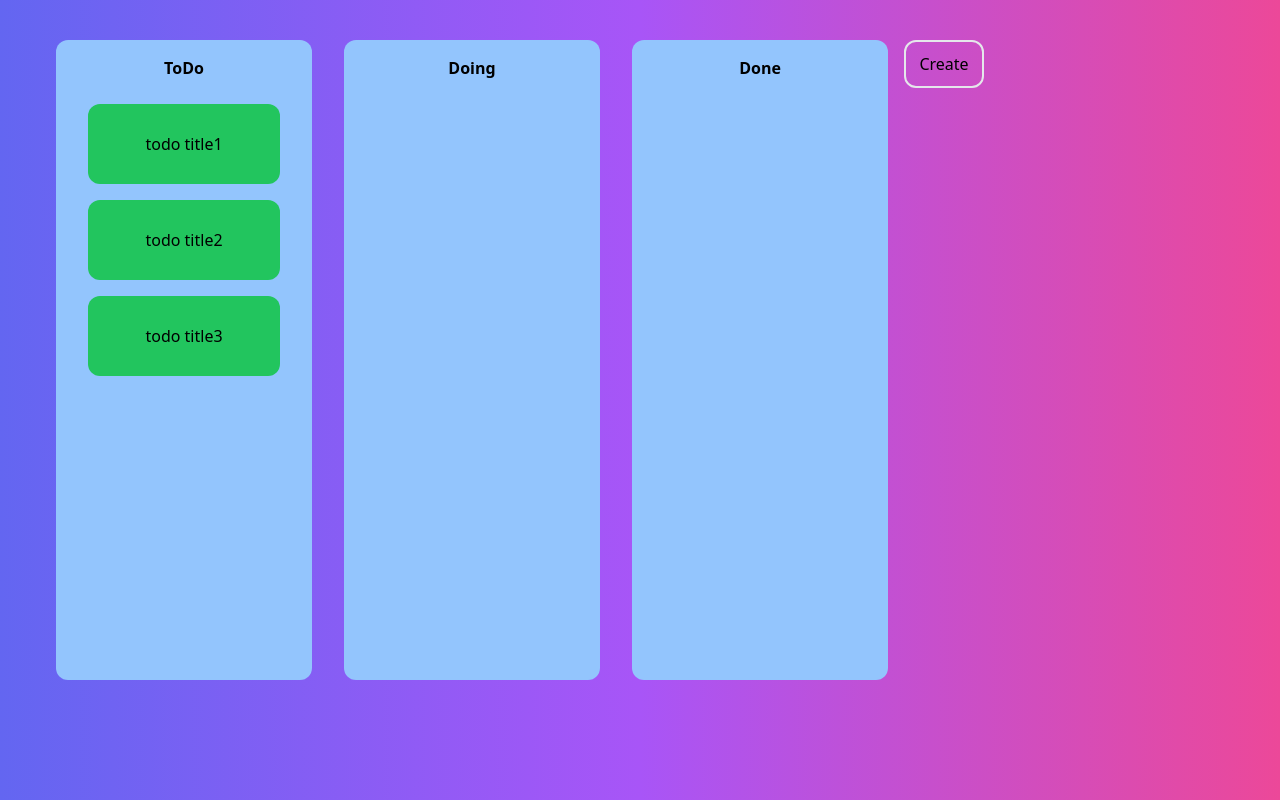
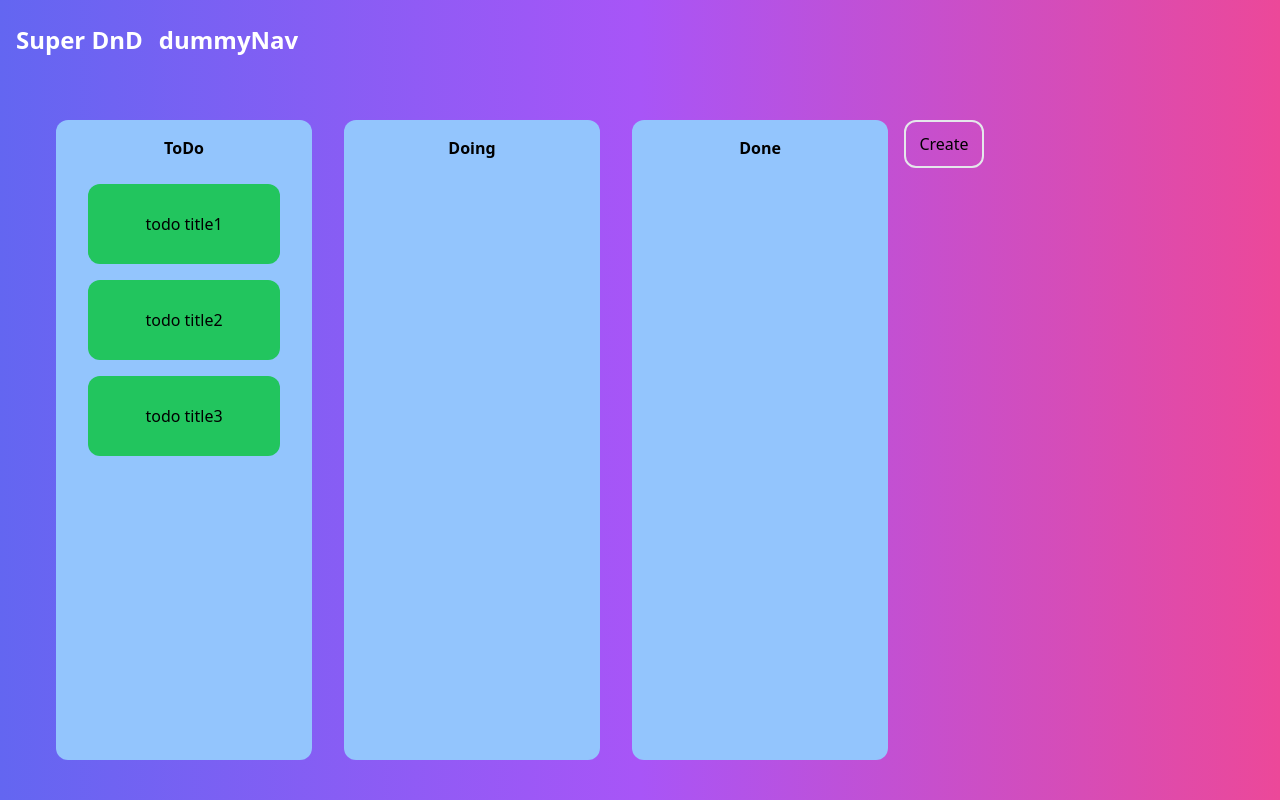
Before and after one commit to hironomiu/typescript-react-html-drag-and-drop, a React (Create React App) app: page / in a window 1280 px wide. Built offline with nearby package versions, Linux system fonts and the light colour scheme.

Commit message:
commited

```diff
--- a/src/App.tsx
+++ b/src/App.tsx
@@ -1,10 +1,10 @@
-import React from 'react'
-import Main from './components/Main'
+import Layout from './components/Layout'
 
 const App = () => {
   return (
+    // Gradient Color Stops https://tailwindcss.com/docs/gradient-color-stops
     <div className="m-0 overflow-hidden h-[100vh] bg-gradient-to-r from-indigo-500 via-purple-500 to-pink-500">
-      <Main />
+      <Layout />
     </div>
   )
 }
--- /dev/null
+++ b/src/components/Header.tsx
@@ -0,0 +1,12 @@
+import React from 'react'
+
+const Header = () => {
+  return (
+    <header className="flex h-20 items-center ml-4 space-x-4 text-white font-bold text-2xl">
+      <div>Super DnD</div>
+      <nav>dummyNav</nav>
+    </header>
+  )
+}
+
+export default Header
--- /dev/null
+++ b/src/components/Layout.tsx
@@ -0,0 +1,12 @@
+import Header from './Header'
+import Main from './Main'
+const Layout = () => {
+  return (
+    <>
+      <Header />
+      <Main />
+    </>
+  )
+}
+
+export default Layout
```
